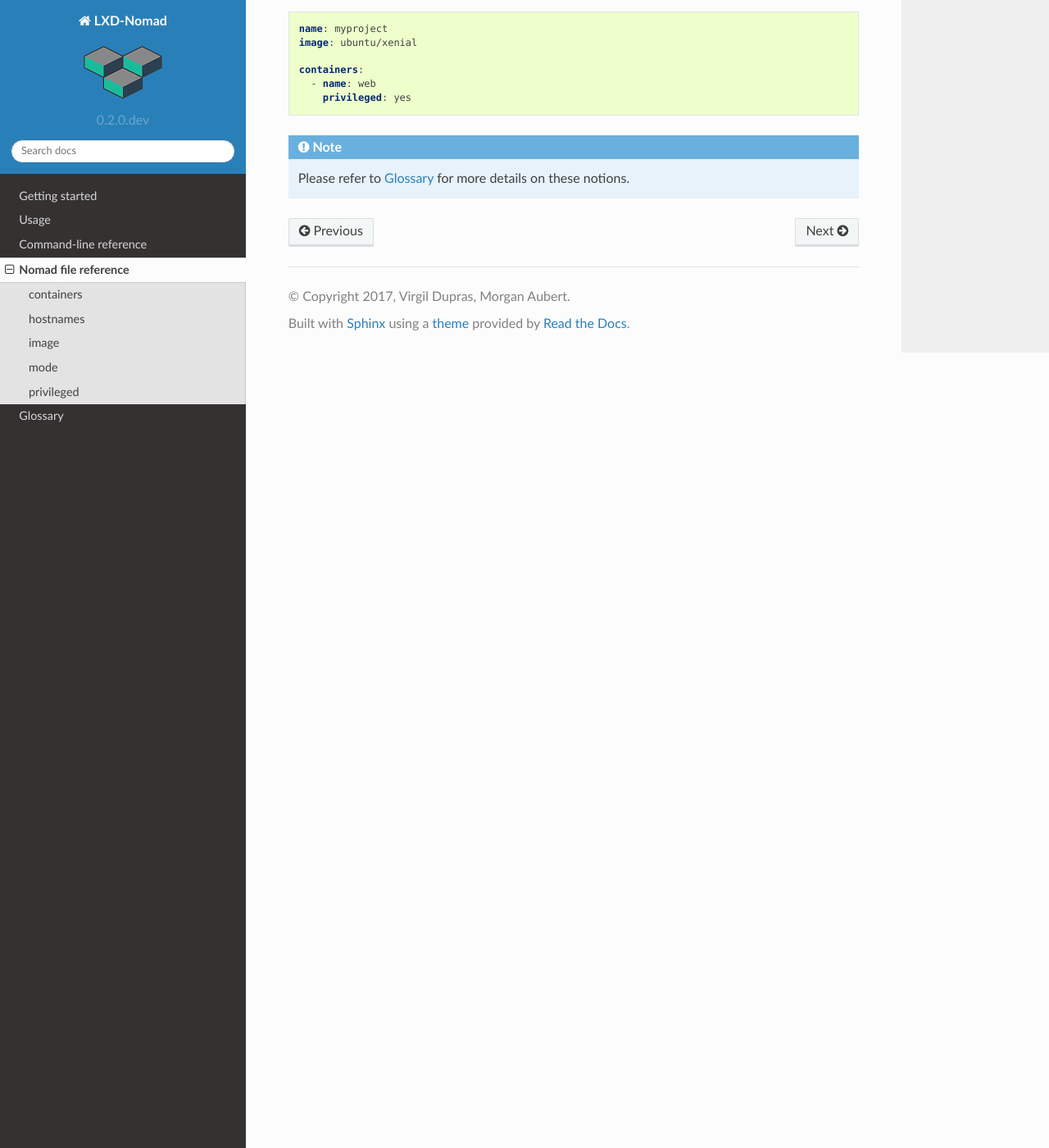
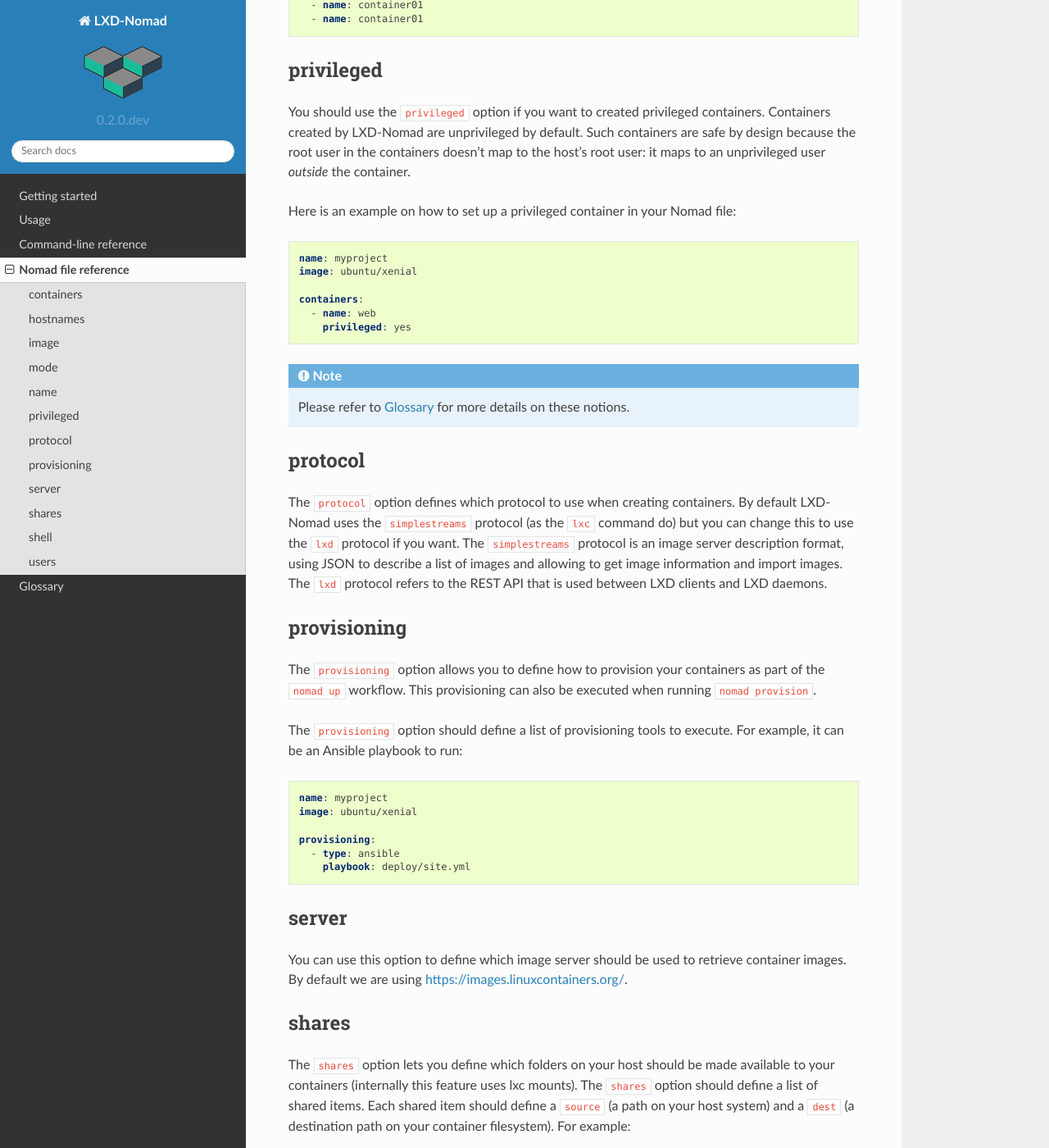
Before and after one commit to lxdock/lxdock, a Sphinx documentation site: the page built from docs/conf.rst, in a window 1280 px wide and 1400 px high, scrolled down 2721 px. Shown: the whole window at 82% size. Built offline with Sphinx 7.4.7 and the Read the Docs theme 2.0.0, drawn with Linux system fonts in a browser that asks for light colours; some of the changed text lies outside the part shown.

Commit message:
Added options to conf documentation

```diff
--- a/docs/conf.rst
+++ b/docs/conf.rst
@@ -118,6 +118,21 @@ server (https://images.linuxcontainers.org/ by default). The ``local`` mode allo
 container images (it can be useful if you decide to manage your own image aliases and want to use
 them with LXD-Nomad).
 
+name
+----
+
+This option can define the name of your project or the name of a container. In either cases, the
+``name`` option is mandatory.
+
+.. code-block:: yaml
+
+  name: myproject
+  image: ubuntu/xenial
+
+  containers:
+    - name: container01
+    - name: container01
+
 privileged
 ----------
 
@@ -140,3 +155,86 @@ Here is an example on how to set up a privileged container in your Nomad file:
 .. note::
 
   Please refer to :doc:`glossary`  for more details on these notions.
+
+protocol
+--------
+
+The ``protocol`` option defines which protocol to use when creating containers. By default LXD-Nomad
+uses the ``simplestreams`` protocol (as the ``lxc`` command do) but you can change this to use the
+``lxd`` protocol if you want. The ``simplestreams`` protocol is an image server description format,
+using JSON to describe a list of images and allowing to get image information and import images.
+The ``lxd`` protocol refers to the REST API that is used between LXD clients and LXD daemons.
+
+provisioning
+------------
+
+The ``provisioning`` option allows you to define how to provision your containers as part of the
+``nomad up`` workflow. This provisioning can also be executed when running ``nomad provision``.
+
+The ``provisioning`` option should define a list of provisioning tools to execute. For example, it
+can be an Ansible playbook to run:
+
+.. code-block:: yaml
+
+  name: myproject
+  image: ubuntu/xenial
+
+  provisioning:
+    - type: ansible
+      playbook: deploy/site.yml
+
+server
+------
+
+You can use this option to define which image server should be used to retrieve container images. By
+default we are using https://images.linuxcontainers.org/.
+
+shares
+------
+
+The ``shares`` option lets you define which folders on your host should be made available to your
+containers (internally this feature uses lxc mounts). The ``shares`` option should define a list
+of shared items. Each shared item should define a ``source`` (a path on your host system) and a
+``dest`` (a destination path on your container filesystem). For example:
+
+.. code-block:: yaml
+
+  name: myproject
+  image: ubuntu/xenial
+
+  shares:
+    - source: /path/to/my/workspace/project/
+      dest: /myshare
+
+shell
+-----
+
+The ``shell`` option allows you to define the user to use when doing a ``nomad shell``. This allows
+you to have a shell for a specific user/home directory when doing ``nomad shell``:
+
+.. code-block:: yaml
+
+  name: myproject
+  image: ubuntu/xenial
+
+  shell:
+    user: myuser
+    home: /opt/myproject
+
+users
+-----
+
+The ``users`` option allows you to define users that should be created by LXD-Nomad after creating a
+container. This can be useful because the users created this way will automatically have read/write
+permissions on shared folders. The ``users`` option should contain a list of users; each with a
+``name`` and optionally a custom ``home`` directory:
+
+.. code-block:: yaml
+
+  name: myproject
+  image: ubuntu/xenial
+
+  users:
+    - name: test01
+    - name: test02
+      home: /opt/test02
```
